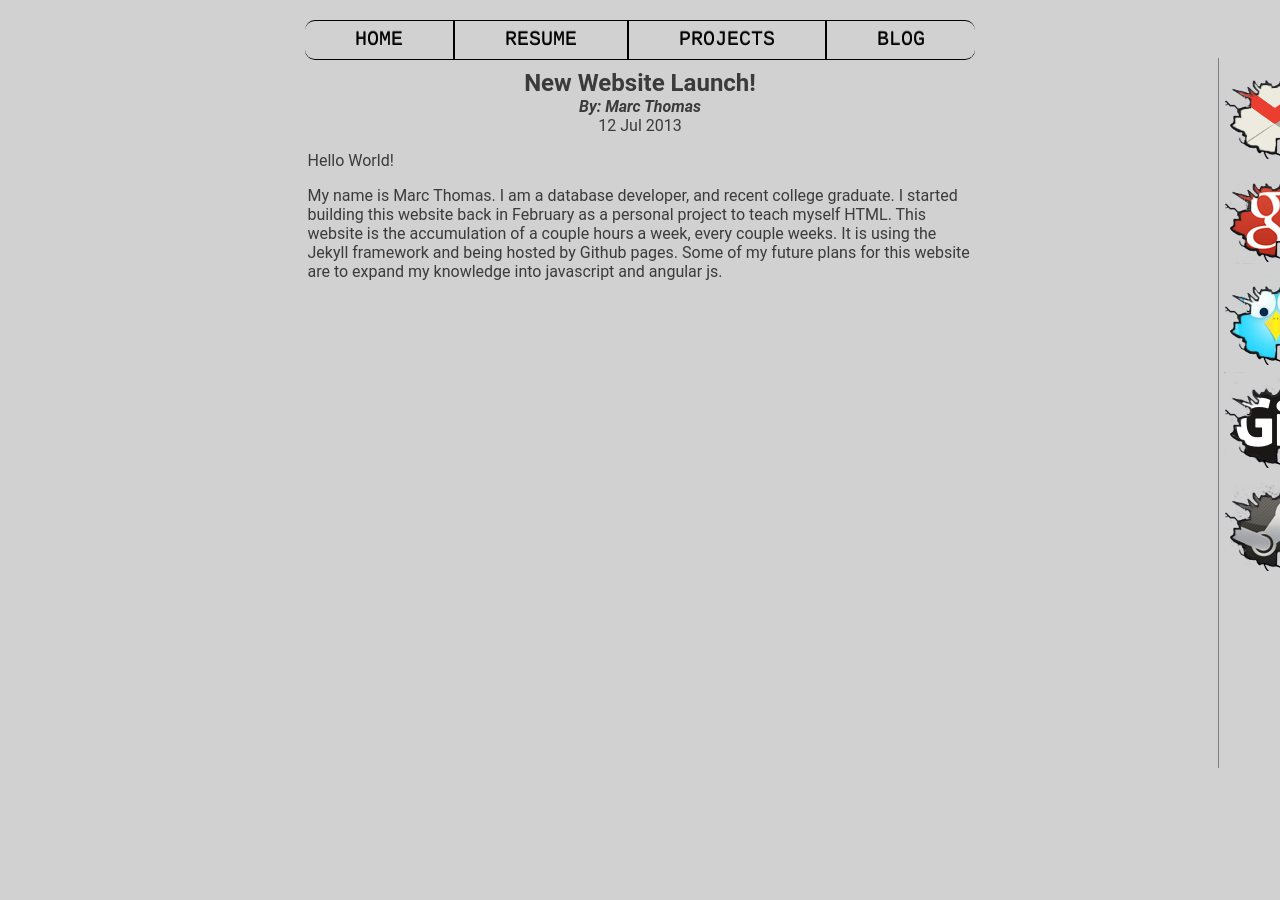
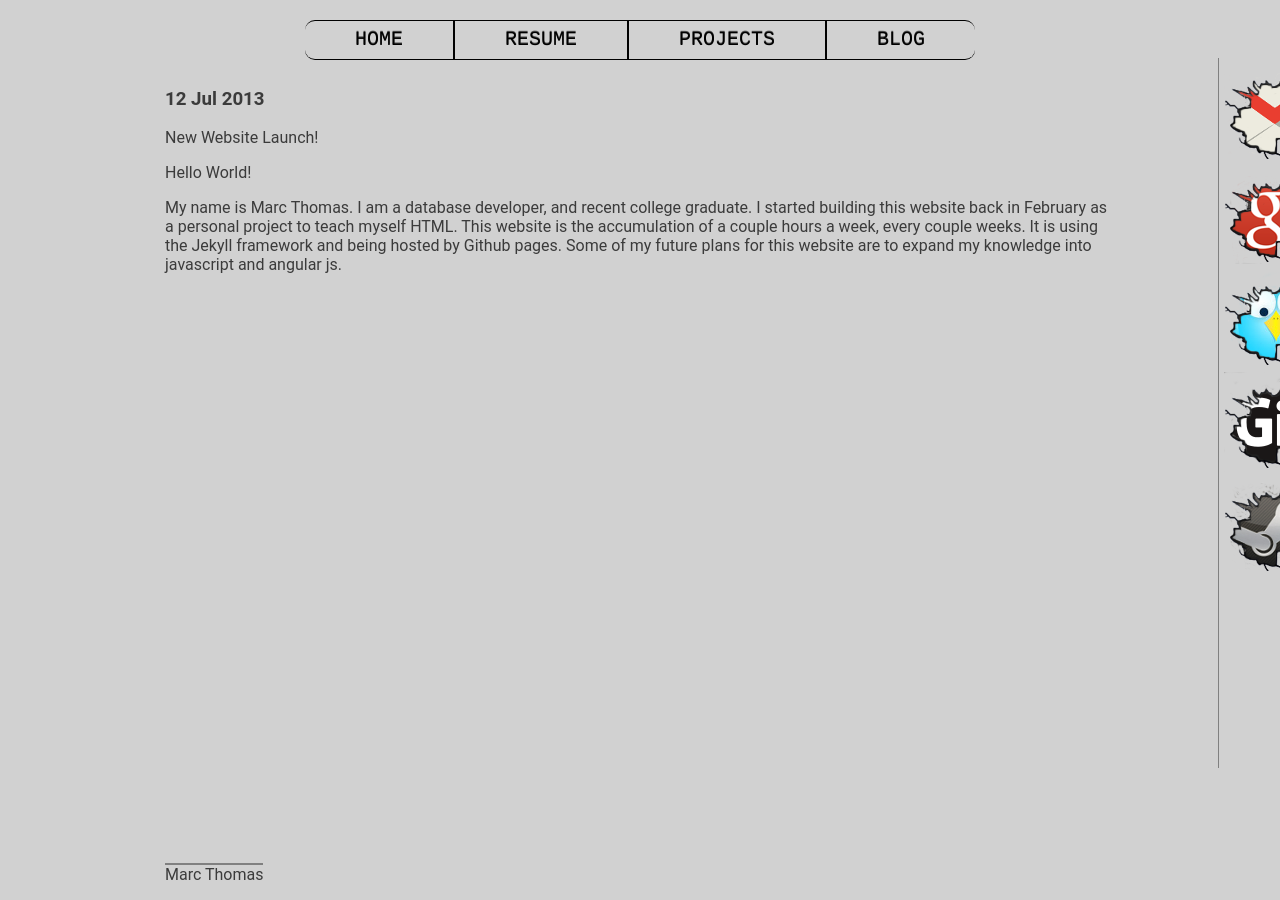
Before and after one commit to mathomastech/mathomastech.github.io, a Jekyll site: the page built from _posts/2013-07-12-NewWebsite.markdown, in a window 1280 px wide. Built offline with Jekyll 4.4.1, drawn with Linux system fonts in a browser that asks for light colours.

Commit message:
Added card layout to blog posts.

```diff
--- a/_layouts/post.html
+++ b/_layouts/post.html
@@ -1,10 +1,10 @@
 ---
 layout: default
 ---
-<h2 class="postTitle">{{ page.title }}</h2>
-<h3 class="author"><em>By: {{ page.author }}</em></h3>
-<p class="meta">{{ page.date | date_to_string }}</p>
 
-<div class="post">
-{{ content }}
-</div>
+<section class="card">
+    <h3 class="header left"> {{ page.date | date_to_string }} </h3>
+    <p class="content title"> {{ page.title }} </p>
+    <p class="content"> {{ content }} </p>
+    <p class="footer right"> {{ page.author }} </p>
+</section>
```
